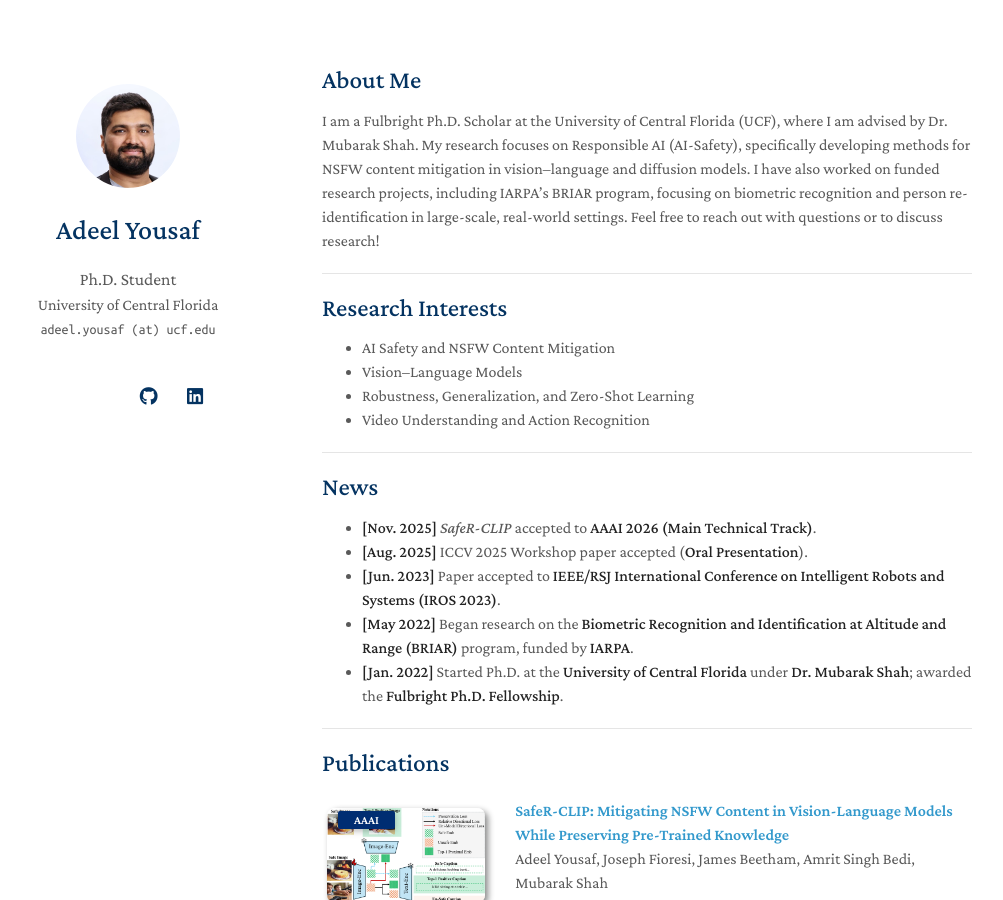
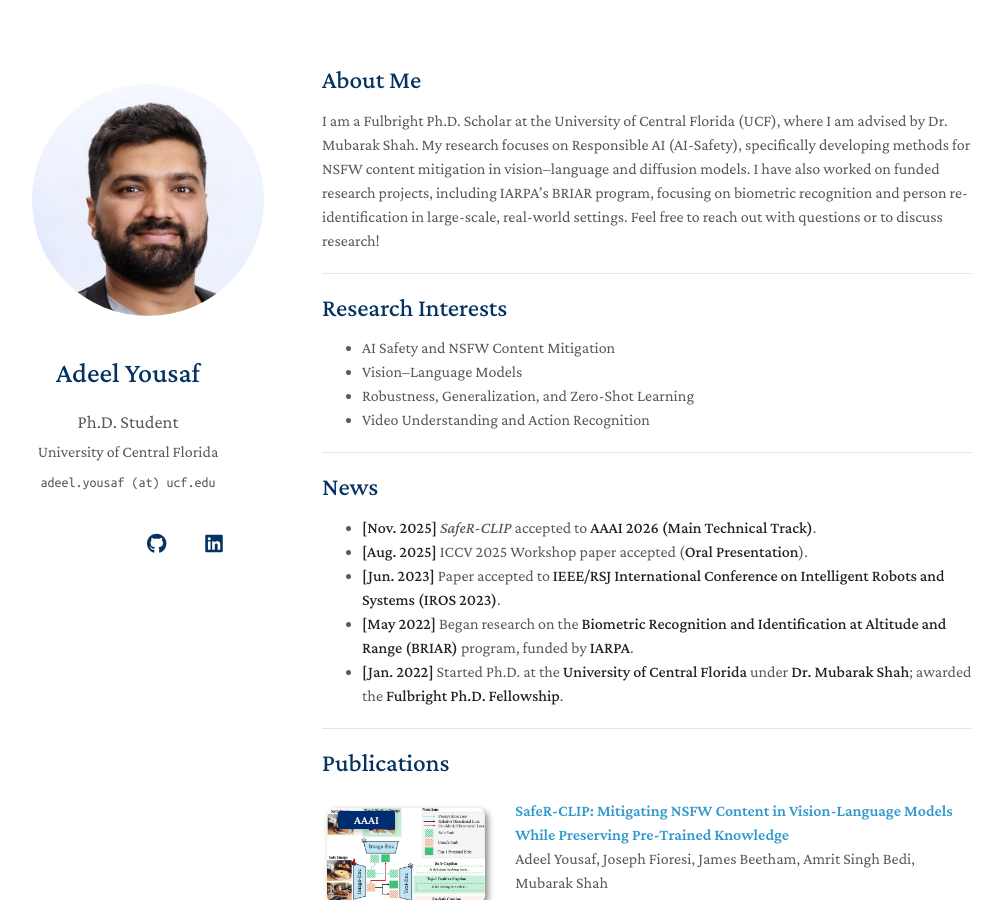
Before and after one commit to Adeelyousaf/Adeelyousaf.github.io, a Jekyll site: the page built from index.md, in a window 1280 px wide and 900 px high. Shown: the whole window, without its empty margins (148-1151 px from the left). Built offline with Jekyll 4.4.1, drawn with Linux system fonts in a browser that asks for light colours; a style sheet for code colours, icons or effects is not loaded; our own code applies the rules of GitHub Pages for plain Markdown files.

Commit message:
Improve homepage layout and styling
Refactor HTML structure and styles for better layout.

```diff
--- a/_layouts/homepage.html
+++ b/_layouts/homepage.html
@@ -18,8 +18,8 @@
     <link rel="icon" media="(prefers-color-scheme:light)" href="{{ site.favicon }}" type="image/png" />
     <script src="./assets/js/favicon-switcher.js" type="application/javascript"></script>
 
-    <link rel=stylesheet href=https://cdnjs.cloudflare.com/ajax/libs/academicons/1.8.6/css/academicons.min.css integrity="sha256-uFVgMKfistnJAfoCUQigIl+JfUaP47GrRKjf6CTPVmw=" crossorigin=anonymous>
-    <link rel="stylesheet" href="https://cdnjs.cloudflare.com/ajax/libs/font-awesome/6.4.2/css/all.min.css" integrity="sha512-z3gLpd7yknf1YoNbCzqRKc4qyor8gaKU1qmn+CShxbuBusANI9QpRohGBreCFkKxLhei6S9CQXFEbbKuqLg0DA==" crossorigin="anonymous" referrerpolicy="no-referrer" />
+    <link rel="stylesheet" href="https://cdnjs.cloudflare.com/ajax/libs/academicons/1.8.6/css/academicons.min.css">
+    <link rel="stylesheet" href="https://cdnjs.cloudflare.com/ajax/libs/font-awesome/6.4.2/css/all.min.css">
 
     {% if site.font == "Sans Serif" %}
     <link rel="stylesheet" href="./assets/css/font_sans_serif.css">
@@ -33,82 +33,95 @@
     <link rel="stylesheet" href="./assets/css/style-no-dark-mode.css">
     <link rel="stylesheet" href="./assets/css/publications-no-dark-mode.css">
     {% endif %}
+  </head>
 
-  </head>
   <body>
     <div class="wrapper">
       <header>
 
         {% if site.avatar %}
-        <a class="image avatar"><img src="{{ site.avatar }}" alt="avatar" /></a>
+        <a class="image avatar">
+          <img src="{{ site.avatar }}" alt="avatar"
+               style="width:260px; height:auto; border-radius:50%; object-fit:cover;">
+        </a>
         {% endif %}
 
-        <h1>{{ site.title }}</h1>
+        <h1 style="margin-top:15px;">{{ site.title }}</h1>
 
         {% if site.position %}
-        <position style="font-size:1.10rem;">{{ site.position }}</position>
-        <br>
-        {% endif %}
-        {% if site.affiliation %}
-        <a href="{{ site.affiliation_link }}" rel="noopener"><autocolor>{{ site.affiliation }}</autocolor></a>
-        <br>
-        {% endif %}
-        {% if site.email %}
-        <email>{{ site.email }}</email>
+        <div style="font-size:1.15rem; margin-top:5px;">
+          {{ site.position }}
+        </div>
         {% endif %}
 
-        <br>
-        <br>
-        <div class="social-icons">
+        {% if site.affiliation %}
+        <div style="margin-top:4px;">
+          <a href="{{ site.affiliation_link }}" rel="noopener">
+            <autocolor>{{ site.affiliation }}</autocolor>
+          </a>
+        </div>
+        {% endif %}
+
+        {% if site.email %}
+        <div style="margin-top:6px;">
+          <email>{{ site.email }}</email>
+        </div>
+        {% endif %}
+
+        <div style="margin-top:18px;" class="social-icons">
           {% if site.google_scholar %}
-        <a style="margin: 0 5px 0 0" href="{{ site.google_scholar }}">
-          <i class="ai ai-google-scholar" style="font-size:1.2rem"></i>
+          <a style="margin: 0 8px;" href="{{ site.google_scholar }}">
+            <i class="ai ai-google-scholar" style="font-size:1.3rem"></i>
           </a>
           {% endif %}
 
           {% if site.cv_link %}
-        <a style="margin: 0 5px 0 0" href="{{ site.cv_link }}">
+          <a style="margin: 0 8px;" href="{{ site.cv_link }}">
             <i class="ai ai-cv" style="font-size:1.3rem;"></i>
           </a>
           {% endif %}
 
           {% if site.github_link %}
-        <a style="margin: 0 5px 0 0" href="{{ site.github_link }}">
-          <i class="fab fa-github"></i>
+          <a style="margin: 0 8px;" href="{{ site.github_link }}">
+            <i class="fab fa-github" style="font-size:1.25rem;"></i>
           </a>
           {% endif %}
 
           {% if site.linkedin %}
-        <a style="margin: 0 5px 0 0" href="{{ site.linkedin }}">
-          <i class="fab fa-linkedin"></i>
+          <a style="margin: 0 8px;" href="{{ site.linkedin }}">
+            <i class="fab fa-linkedin" style="font-size:1.25rem;"></i>
           </a>
           {% endif %}
 
           {% if site.twitter %}
-        <a style="margin: 0 0 0 0" href="{{ site.twitter }}">
-          <i class="fab fa-x-twitter"></i>
+          <a style="margin: 0 8px;" href="{{ site.twitter }}">
+            <i class="fab fa-x-twitter" style="font-size:1.25rem;"></i>
           </a>
           {% endif %}
         </div>
-        <br>
 
       </header>
+
       <section>
-
         {{ content }}
 
         <br>
 
         {% if site.enable_footnote %}
-      <p><small>Powered by Jekyll and <a href="https://github.com/yaoyao-liu/minimal-light" target="_blank" rel="noopener">Minimal Light</a> theme.</small></p>
+        <p><small>
+          Powered by Jekyll and
+          <a href="https://github.com/yaoyao-liu/minimal-light" target="_blank" rel="noopener">
+            Minimal Light
+          </a> theme.
+        </small></p>
         {% endif %}
+      </section>
 
-      </section>
-      <footer>
+      <footer></footer>
+    </div>
 
-      </footer>
-    </div>
     <script src="{{ "/assets/js/scale.fix.js" | relative_url }}"></script>
+
     {% if site.google_analytics %}
     <script>
       (function(i,s,o,g,r,a,m){i['GoogleAnalyticsObject']=r;i[r]=i[r]||function(){
```
Lines whose indentation alone changed are shown as unchanged.
